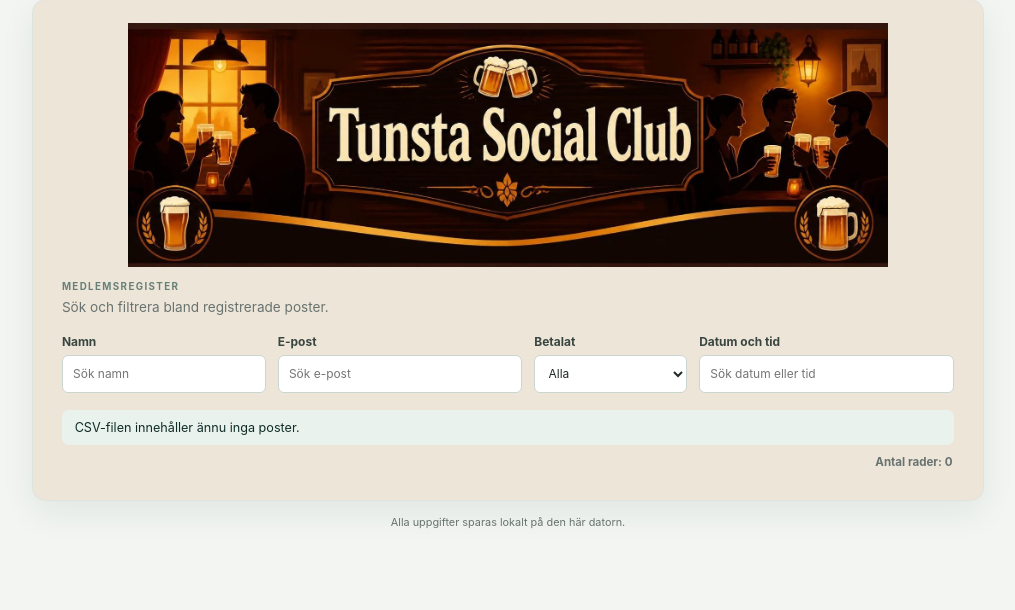
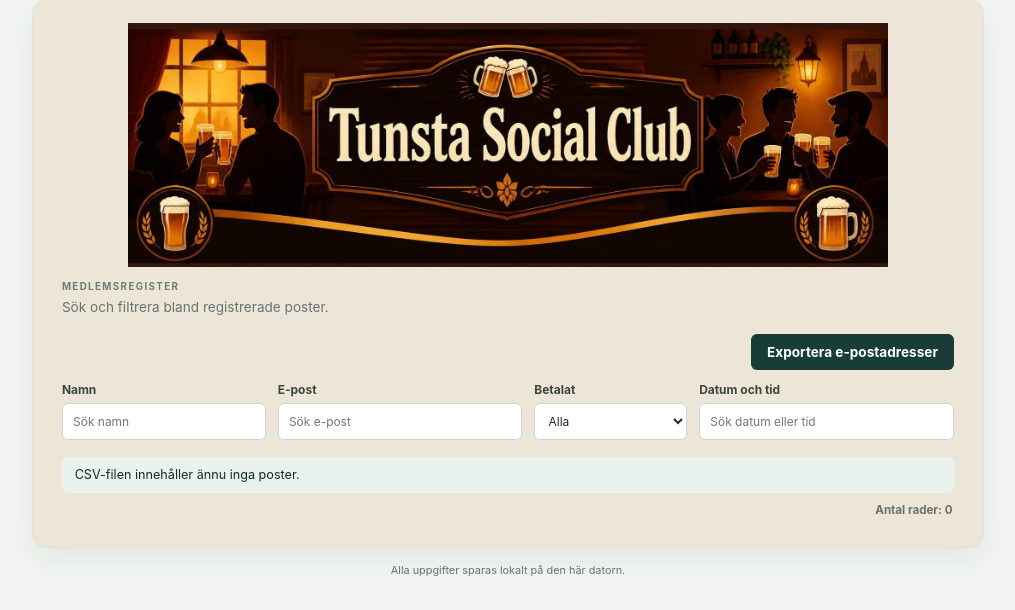
Before and after one commit to gustafssonpeter/TSC, a Flask app: page / in a window 1280 px wide, after a click on "Visa och sök". Shown: the part 77-687 px from the top of the page, without its empty margins (132-1147 px from the left). Run offline with Flask 3, Linux system fonts and the light colour scheme; data that the repository does not hold is empty.

Commit message:
kanpp för export av email

```diff
--- a/static/app.js
+++ b/static/app.js
@@ -156,6 +156,22 @@ function renderEntries() {
 Object.values(filters).forEach((filter) => filter.addEventListener("input", renderEntries));
 filters.paid.addEventListener("change", renderEntries);
 
+document.querySelector("#export-emails").addEventListener("click", () => {
+  const emails = [...new Set(entries.map((entry) => entry["E-post"].trim()).filter(Boolean))];
+  if (emails.length === 0) {
+    showNotice(listMessage, "Det finns inga e-postadresser att exportera.");
+    return;
+  }
+
+  const blob = new Blob([emails.join(",")], { type: "text/csv;charset=utf-8" });
+  const url = URL.createObjectURL(blob);
+  const link = document.createElement("a");
+  link.href = url;
+  link.download = "e-postadresser.csv";
+  link.click();
+  URL.revokeObjectURL(url);
+});
+
 document.querySelector("#confirm-no").addEventListener("click", () => {
   pendingDeleteId = null;
   dialog.close();
--- a/static/styles.css
+++ b/static/styles.css
@@ -122,6 +122,8 @@ h1 { margin: 0; color: var(--forest-dark); font-size: clamp(1.65rem, 3vw, 2.15re
 .qr-section { display: flex; justify-content: center; margin: 28px auto 0; }
 .swish-qr { display: block; width: min(100%, 175px); height: auto; border-radius: 12px; }
 
+.list-actions { display: flex; justify-content: flex-end; margin: 0 0 14px; }
+
 .filters { display: grid; grid-template-columns: 1fr 1.2fr .75fr 1.25fr; gap: 14px; margin: 0 0 20px; }
 .table-wrap { max-height: 390px; overflow: auto; border: 1px solid var(--line); border-radius: 9px; }
 .row-count { margin: 12px 2px 0; color: var(--muted); text-align: right; font-size: .85rem; font-weight: 650; }
--- a/templates/index.html
+++ b/templates/index.html
@@ -5,8 +5,8 @@
   <meta name="viewport" content="width=device-width, initial-scale=1">
   <meta name="theme-color" content="#183d36">
   <title>Tunsta Social Club – medlemsregister</title>
-  <link rel="stylesheet" href="{{ url_for('static', filename='styles.css', v=2) }}">
-  <script src="{{ url_for('static', filename='app.js', v=2) }}" defer></script>
+  <link rel="stylesheet" href="{{ url_for('static', filename='styles.css', v=3) }}">
+  <script src="{{ url_for('static', filename='app.js', v=3) }}" defer></script>
 </head>
 <body>
   <main class="app-shell">
@@ -50,6 +50,10 @@
         <p class="intro">Sök och filtrera bland registrerade poster.</p>
       </div>
 
+      <div class="list-actions">
+        <button id="export-emails" class="button button-primary" type="button">Exportera e-postadresser</button>
+      </div>
+
       <div class="filters" aria-label="Filtrera poster">
         <label class="field"><span>Namn</span><input id="filter-name" type="search" placeholder="Sök namn"></label>
         <label class="field"><span>E-post</span><input id="filter-email" type="search" placeholder="Sök e-post"></label>
```
